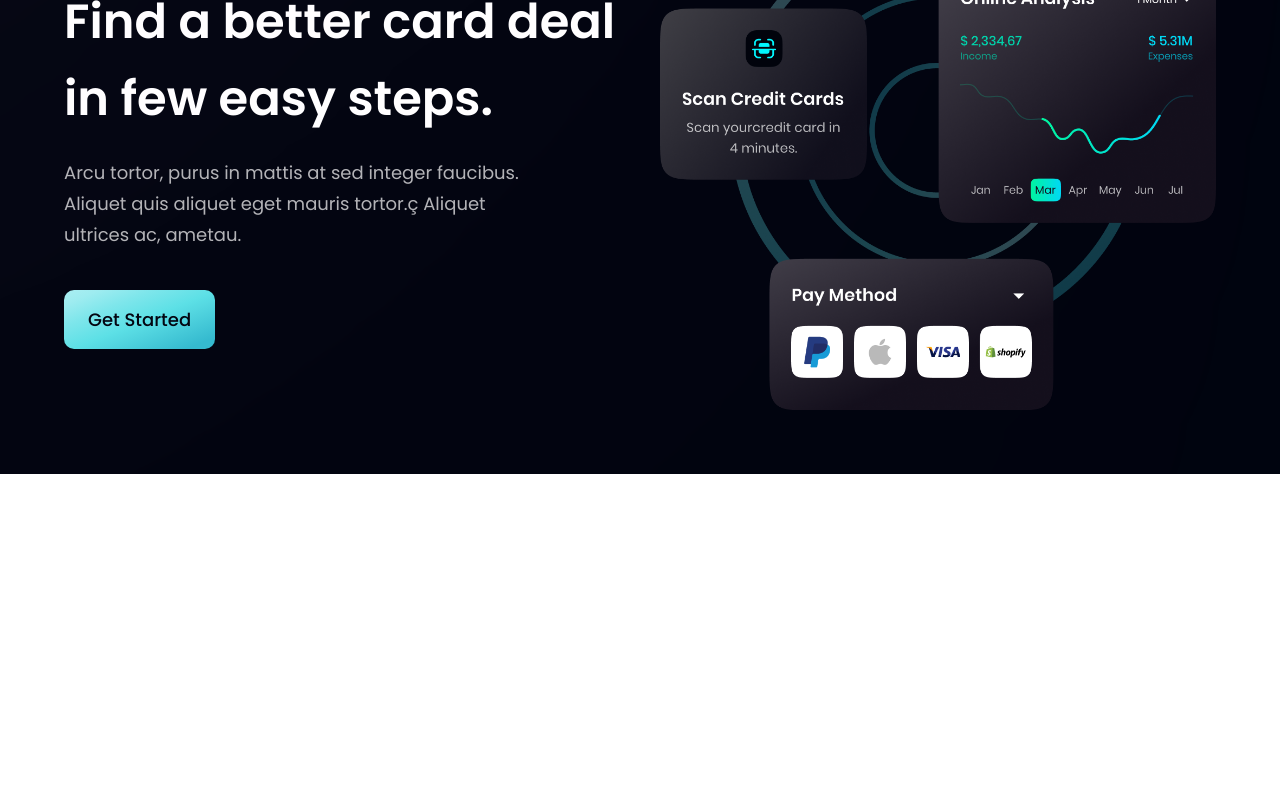
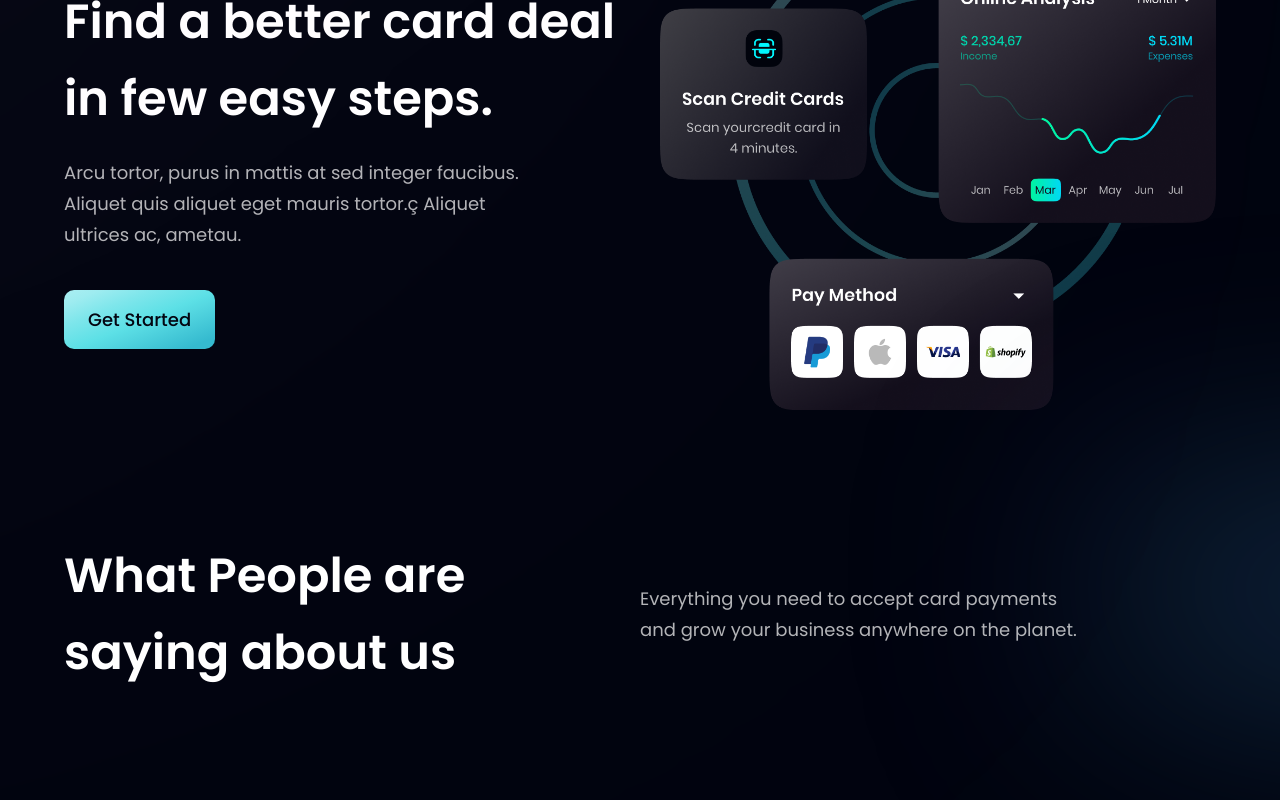
Before and after one commit to FelipeFama/hoobank, a React (Vite) app: page / in a window 1280 px wide. Shown: the part 2330-3130 px from the top of the page. Before the commit the page ends 2804 px from the top, so only its background shows below. Built offline with nearby package versions, Linux system fonts and the light colour scheme.

Commit message:
feat: add testimonials component

```diff
--- a/src/App.tsx
+++ b/src/App.tsx
@@ -1,4 +1,12 @@
-import { Billing, Business, CardDeal, Hero, Navbar, Stats } from "./components";
+import {
+  Billing,
+  Business,
+  CardDeal,
+  Hero,
+  Navbar,
+  Stats,
+  Testimonials,
+} from "./components";
 import { box } from "./constants/boxes";
 import "./styles/global.css";
 
@@ -13,6 +21,7 @@ export default function App() {
           <Business />
           <Billing />
           <CardDeal />
+          <Testimonials />
         </section>
       </main>
     </>
--- a/src/components/CardDeal.tsx
+++ b/src/components/CardDeal.tsx
@@ -1,4 +1,3 @@
-import React from "react";
 import { box, layout } from "../constants/boxes";
 import Button from "./Button";
 import { card } from "../utils";
--- /dev/null
+++ b/src/components/Testimonials.tsx
@@ -0,0 +1,23 @@
+import { box } from "../constants/boxes";
+
+export default function Testimonials() {
+  return (
+    <section
+      id="clients"
+      className={`${box.paddingY} ${box.flexCenter} flex-col relative`}>
+      <div className="absolute z-[0] w-[60%] h-[60%] -right-[50%] rounded-full blue__gradient bottom-40" />
+      <article className="w-full flex justify-between items-center md:flex-row flex-col sm:mb-16 mb-6 relative z-[1]">
+        <h2 className={box.heading2}>
+          What People are <br className="sm:block hidden" /> saying about us
+        </h2>
+        <aside className="w-full md:mt-0 mt-6">
+          <p className={`${box.paragraph} text-left max-w-[450px]`}>
+            Everything you need to accept card payments and grow your business
+            anywhere on the planet.
+          </p>
+        </aside>
+      </article>
+      <article className="flex flex-wrap sm:justify-start justify-center w-full feedback-container relative z-[1]"></article>
+    </section>
+  );
+}
--- a/src/components/index.ts
+++ b/src/components/index.ts
@@ -4,5 +4,6 @@ import CardDeal from "./CardDeal";
 import Hero from "./Hero";
 import Navbar from "./Navbar";
 import Stats from "./Stats";
+import Testimonials from "./Testimonials";
 
-export { Navbar, Hero, Stats, Business, Billing, CardDeal };
+export { Navbar, Hero, Stats, Business, Billing, CardDeal, Testimonials };
```
